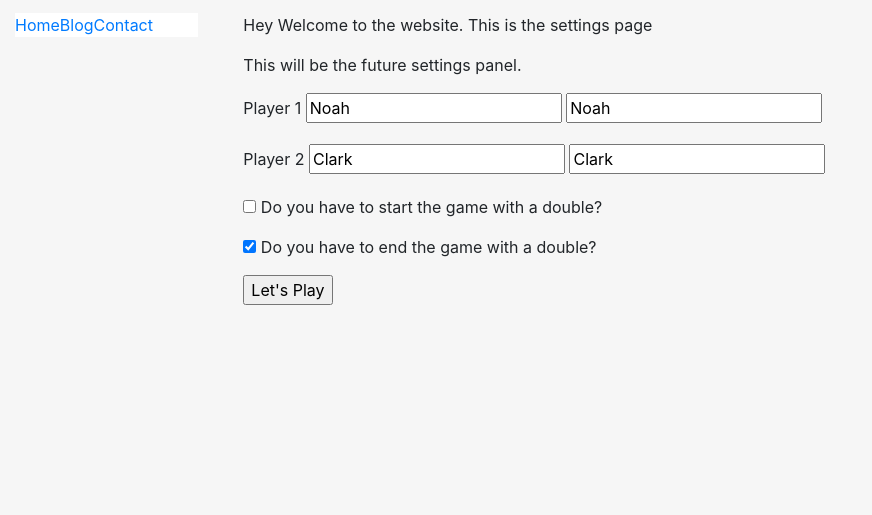
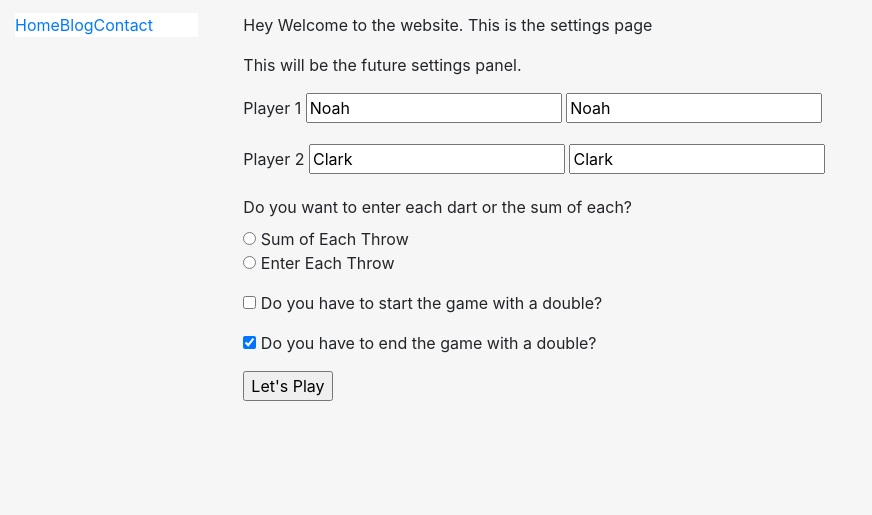
Before and after one commit to nahart/dartmvp, a Django app: page /scorer/start_game/ in a window 1280 px wide. Shown: the part 192-707 px from the top of the page, without its empty margins (0-872 px from the left). Run offline with Django 3.2, Linux system fonts and the light colour scheme; some libraries are stand-ins or nearby versions.

Commit message:
add one or three dart radio buttons

```diff
--- a/scorer/templates/scorer/includes/settings.html
+++ b/scorer/templates/scorer/includes/settings.html
@@ -17,6 +17,11 @@
 
     {% if game_301 %}
         <p>
+            <label>Do you want to enter each dart or the sum of each?</label><br>
+            <input type="radio" name="enter_1_or_3_darts" value="1_dart"> Sum of Each Throw <br>
+            <input type="radio" name="enter_1_or_3_darts" value="3_darts"> Enter Each Throw
+        </p>
+        <p>
             <input type="checkbox" name="start_with_double" value="double_checkin"> Do you have to start the game with a double?
         </p>
         <p>
```
